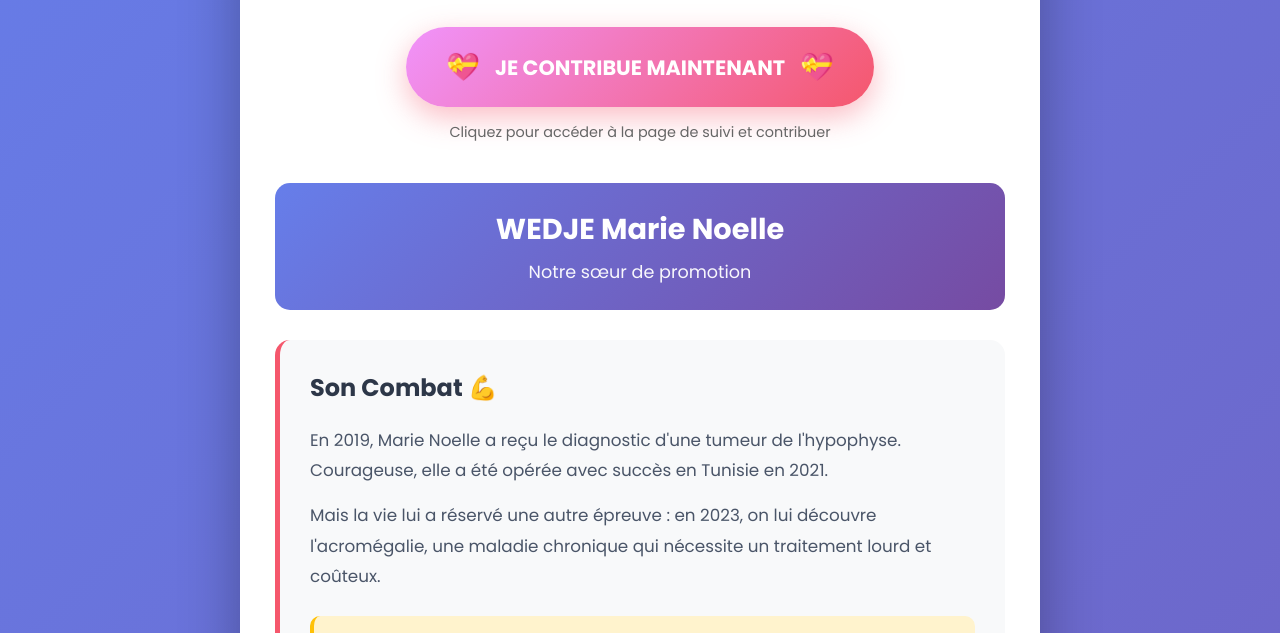
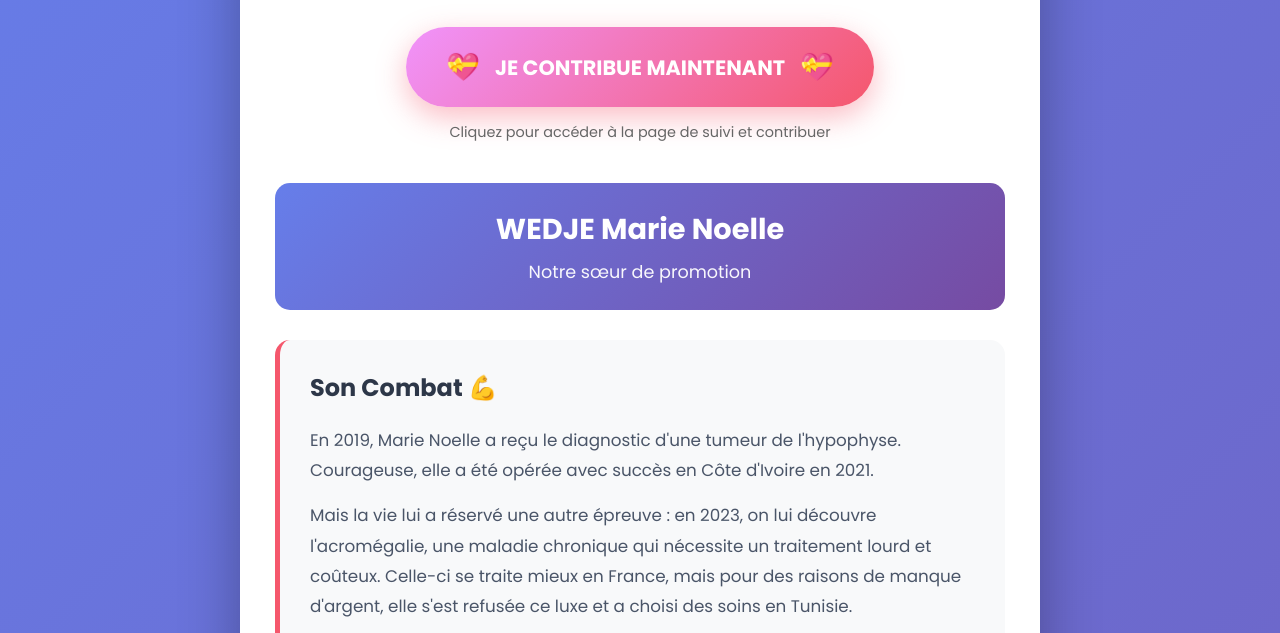
Before and after one commit to asadgery/solidarite, a plain HTML site: page marie-noelle/index.html in a window 1280 px wide. Shown: the part 309-942 px from the top of the page. Drawn offline with Linux system fonts and the light colour scheme.

Commit message:
Revise Marie Noelle's story and treatment details
Updated the location of Marie Noelle's surgery and added details about her treatment choices.

```diff
--- a/marie-noelle/index.html
+++ b/marie-noelle/index.html
@@ -333,9 +333,9 @@
 
             <div class="story">
                 <h3>Son Combat 💪</h3>
-                <p>En 2019, Marie Noelle a reçu le diagnostic d'une tumeur de l'hypophyse. Courageuse, elle a été opérée avec succès en Tunisie en 2021.</p>
+                <p>En 2019, Marie Noelle a reçu le diagnostic d'une tumeur de l'hypophyse. Courageuse, elle a été opérée avec succès en Côte d'Ivoire en 2021.</p>
 
-                <p>Mais la vie lui a réservé une autre épreuve : en 2023, on lui découvre l'acromégalie, une maladie chronique qui nécessite un traitement lourd et coûteux.</p>
+                <p>Mais la vie lui a réservé une autre épreuve : en 2023, on lui découvre l'acromégalie, une maladie chronique qui nécessite un traitement lourd et coûteux. Celle-ci se traite mieux en France, mais pour des raisons de manque d'argent, elle s'est refusée ce luxe et a choisi des soins en Tunisie.</p>
 
                 <div class="highlight">
                     <p><strong>Aujourd'hui, Marie Noelle est à bout de souffle.</strong></p>
```
